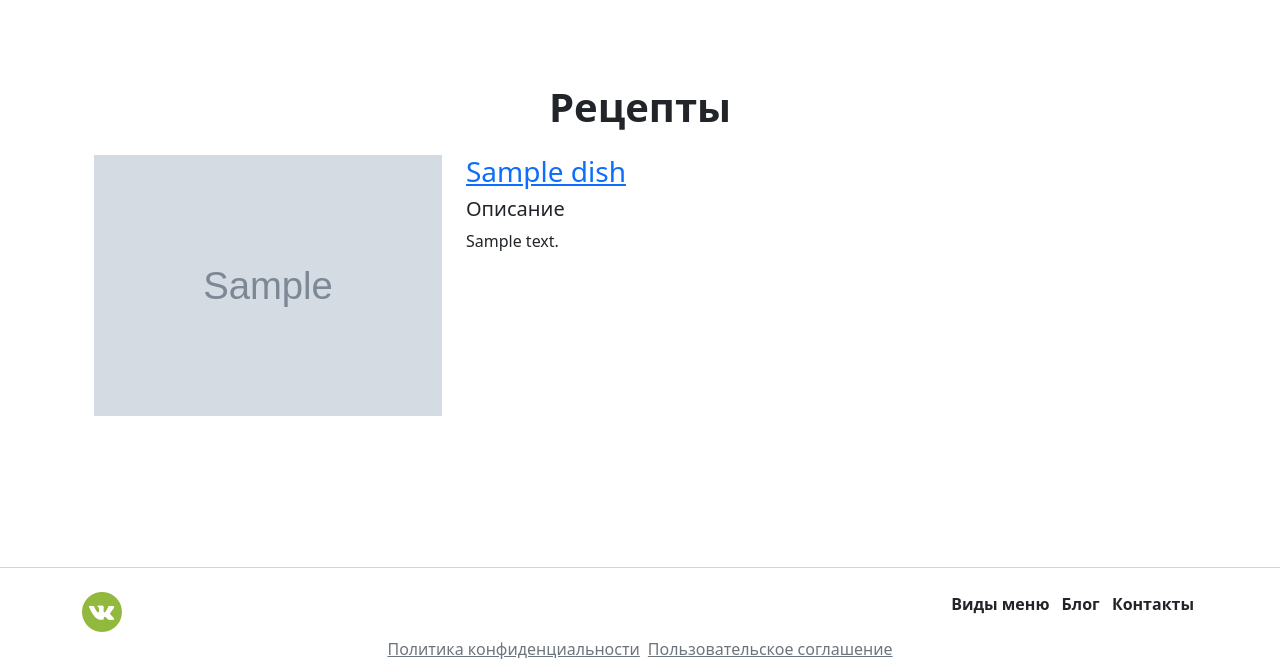
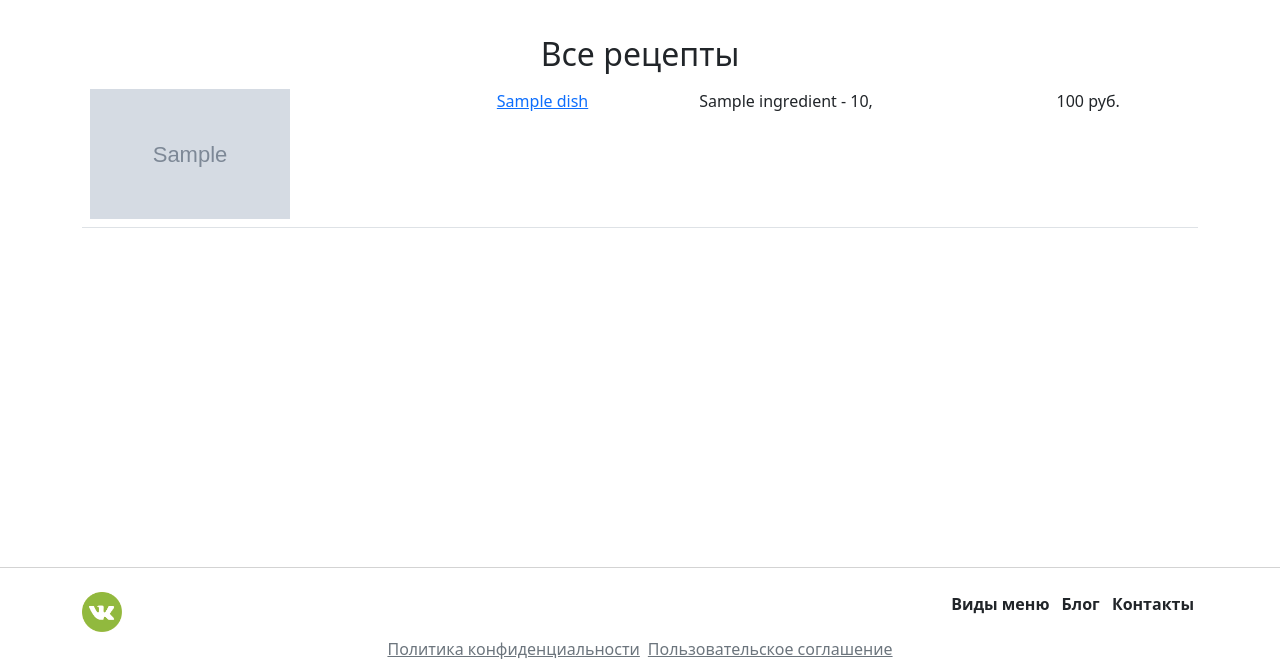
Before and after one commit to Gulfia83/foodplan, a Django app: page /all_recipes/ in a window 1280 px wide. Shown: the part 82-741 px from the top of the page. Run offline with Django 5.2, Linux system fonts and the light colour scheme; tables that the repository leaves empty hold one stand-in row (values such as "Sample post"); grey boxes marked "Sample" are stand-in pictures.

Commit message:
better visuality for recipes page

```diff
--- a/recipeapp/views.py
+++ b/recipeapp/views.py
@@ -18,13 +18,14 @@ def cheap_recipes_view(request):
     recipes = Dish.objects.get_total_price().filter(is_active=True,
                                                     price__lte=400)
 
-    return render(request, 'all_recipes.html', context={'recipes': recipes})
+    return render(request, 'all_recipes.html', context={'recipes': recipes, 'title': 'Недорогие рецепты'})
 
 
 def all_recipes_view(request):
-    recipes = Dish.objects.filter(is_active=True)
+    recipes = Dish.objects.get_total_price().filter(is_active=True)
 
-    return render(request, 'all_recipes.html', context={'recipes': recipes})
+    return render(request, 'all_recipes.html', context={'recipes': recipes, 'title': 'Все рецепты'})
+
 
 
 def is_ajax(request):
--- a/templates/all_recipes.html
+++ b/templates/all_recipes.html
@@ -2,26 +2,23 @@
 {% load static %}
 {% block title %}План питания на неделю, меню, рецепты, список покупок. Классическое меню, безуглеводное меню{% endblock %}
 {% block content %}
-  <section>
-    <div class="container my-5">
-      <h1 class="text-center my-4"><b>Рецепты</b></h1>
-      <div class="container">
-        <div class="row">
-        {% for recipe in recipes %}
-          <div class="col-12 col-md-4 d-flex justify-content-center">
-            <div class="card foodplan__card_borderless">
-              <img src="{{recipe.img.url}}" alt="">
-            </div>
-          </div>
-          <div class="col-12 col-md-6 d-flex flex-column">
-            <div class="h3">
-              <a href="{% url 'recipe' recipe.id %}" class="title">{{recipe.title}}</a>
-            </div>
-            <h5>Описание</h5>
-            {{recipe.description}}
-          </div>
-        {% endfor %}
-      </div>
-    </div>
-  </section>
+  <center>
+    <h2>{{ title }}</h2>
+  </center>
+  <div class="container">
+    <table class="table table-responsive">
+      {% for recipe in recipes %}
+        <tr>
+          <td><img src="{{recipe.img.url}}" alt="" style="width: 200px; height: 130px;"></td>
+          <td><a href="{% url 'recipe' recipe.id %}" class="title">{{recipe.title}}</a></td>
+          <td>
+            {% for item in recipe.items.all %}
+            {{item.ingredient.title}} - {{ item.quantity }},
+            {% endfor %}
+          </td>
+          <td>{{ recipe.price }} руб.</td>
+        </tr>
+      {% endfor %}
+    </table>
+  </div>
 {% endblock %}
```
Also changed, not shown: templates/cheap_recipes.html (deleted, +0 -27 lines).
